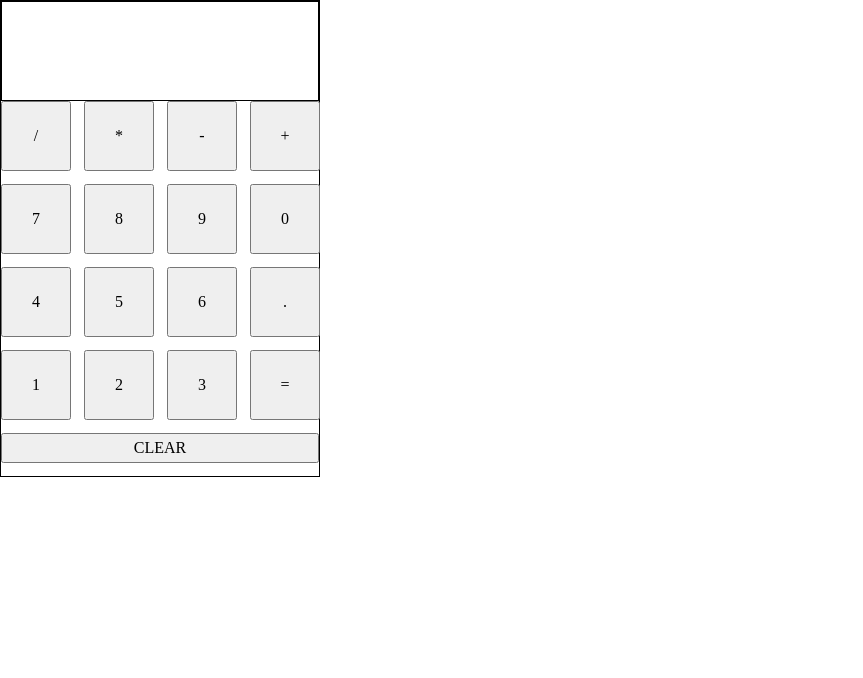
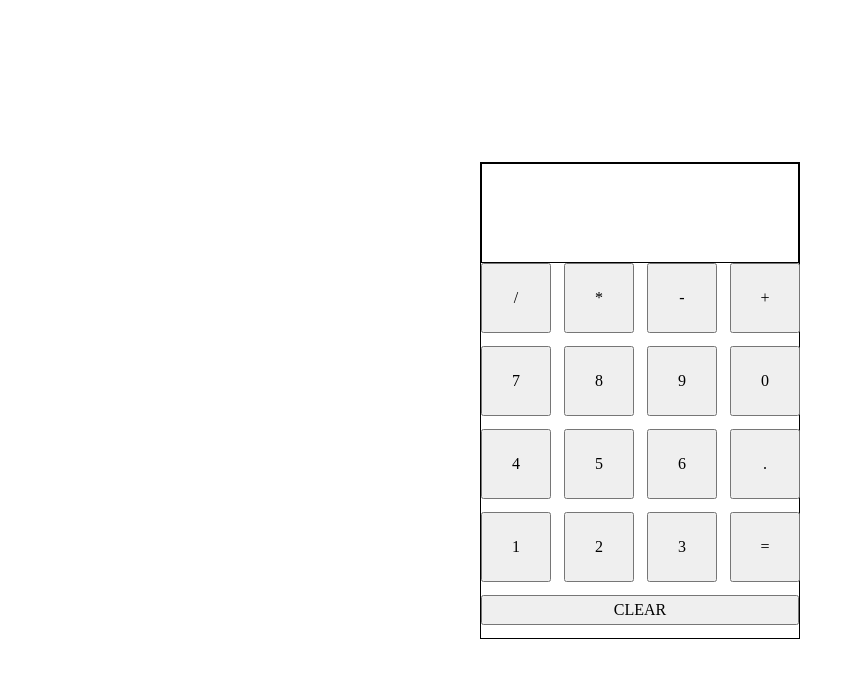
Before and after one commit to davidwiese/calculator, a plain HTML site: page index.html in a window 1280 px wide. Shown: the whole page, without its empty margins (0-863 px from the left). Drawn offline with Linux system fonts and the light colour scheme.

Commit message:
Center the calculator on the page

```diff
--- a/style.css
+++ b/style.css
@@ -73,6 +73,13 @@ select {
   }
 }
 
+.container {
+  display: flex;
+  justify-content: center;
+  align-items: center;
+  height: 100vh;
+}
+
 .calc-body {
   border: 1px solid black;
   width: 320px;
```
